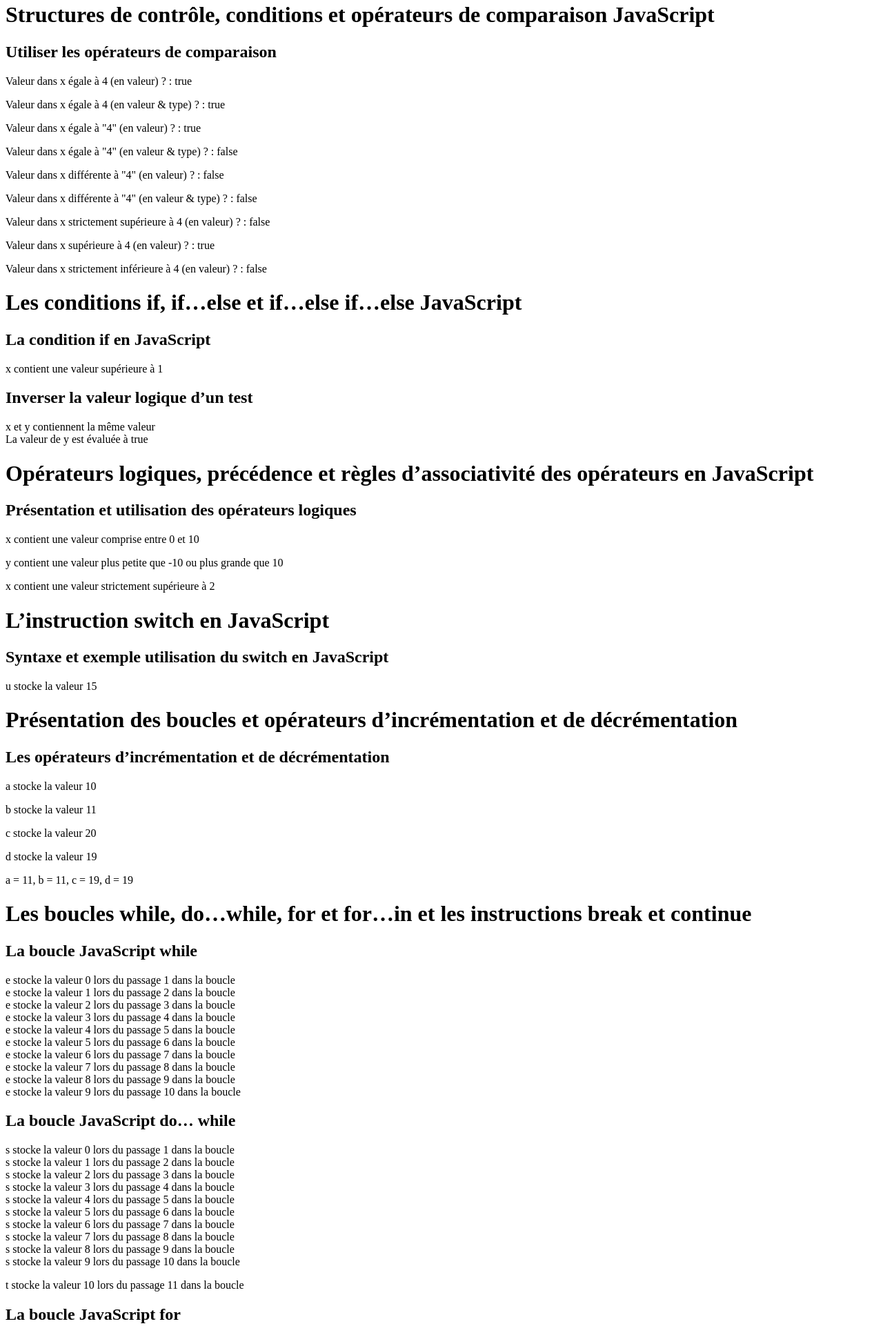
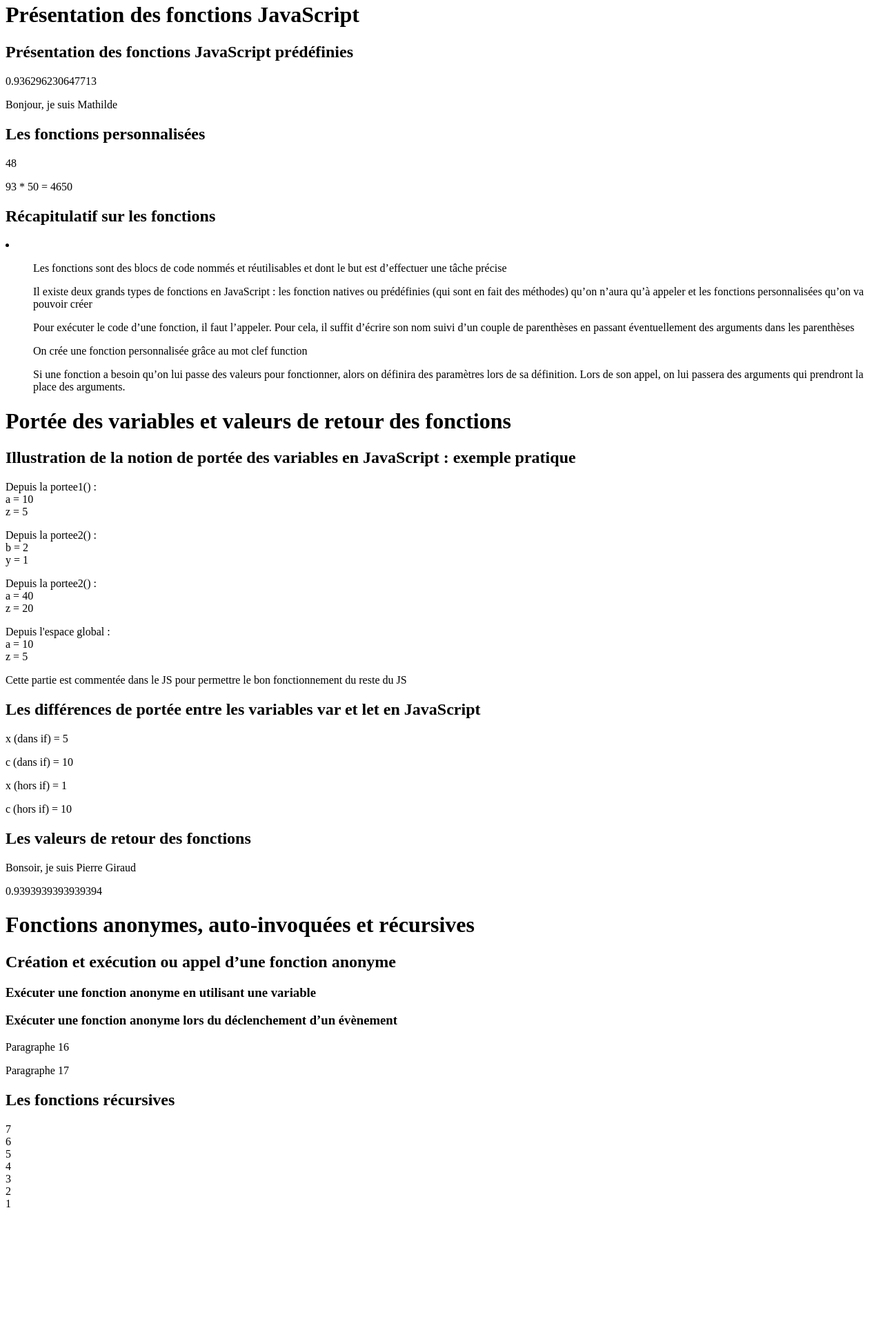
Before and after one commit to Etienne-Boursault/JS, a plain HTML site: page index.html in a window 1280 px wide. Shown: the part 18-1940 px from the top of the page at 69% size. After the commit the page ends 1788 px from the top, so only its background shows below. Drawn offline with Linux system fonts and the light colour scheme.

Commit message:
Présentation des fonctions

```diff
--- a/index.html
+++ b/index.html
@@ -1,7 +1,7 @@
 <!DOCTYPE html>
 <html lang="en">
 <head>
-    <title>Structures de contrôle</title>
+    <title>Présentation des fonctions</title>
     <meta charset="UTF-8">
     <meta content="width=device-width, initial-scale=1, user-scalable=no"
           name="viewport">
@@ -9,49 +9,47 @@
     <script async src="javascript/script.js"></script>
 </head>
 <body>
-<h1>Structures de contrôle, conditions et opérateurs de comparaison JavaScript</h1>
-<h2>Utiliser les opérateurs de comparaison</h2>
+<h1>Présentation des fonctions JavaScript</h1>
+<h2>Présentation des fonctions JavaScript prédéfinies</h2>
 <p id="p1"></p>
 <p id="p2"></p>
+<h2>Les fonctions personnalisées</h2>
 <p id="p3"></p>
 <p id="p4"></p>
+<h2>Récapitulatif sur les fonctions</h2>
+<li>
+    <ul>Les fonctions sont des blocs de code nommés et réutilisables et dont le but est d’effectuer une tâche
+        précise</ul>
+    <ul>Il existe deux grands types de fonctions en JavaScript : les fonction natives ou prédéfinies (qui sont en fait
+        des méthodes) qu’on n’aura qu’à appeler et les fonctions personnalisées qu’on va pouvoir créer</ul>
+    <ul>Pour exécuter le code d’une fonction, il faut l’appeler. Pour cela, il suffit d’écrire son nom suivi d’un
+        couple de parenthèses en passant éventuellement des arguments dans les parenthèses</ul>
+    <ul>On crée une fonction personnalisée grâce au mot clef function</ul>
+    <ul>Si une fonction a besoin qu’on lui passe des valeurs pour fonctionner, alors on définira des paramètres lors
+        de sa définition. Lors de son appel, on lui passera des arguments qui prendront la place des arguments.</ul>
+</li>
+<h1>Portée des variables et valeurs de retour des fonctions</h1>
+<h2>Illustration de la notion de portée des variables en JavaScript : exemple pratique</h2>
 <p id="p5"></p>
 <p id="p6"></p>
 <p id="p7"></p>
 <p id="p8"></p>
-<p id="p9"></p>
-<h1>Les conditions if, if…else et if…else if…else JavaScript</h1>
-<h2>La condition if en JavaScript</h2>
+<p id="p9">Cette partie est commentée dans le JS pour permettre le bon fonctionnement du reste du JS</p>
+<h2>Les différences de portée entre les variables var et let en JavaScript</h2>
 <p id="p10"></p>
-<h2>Inverser la valeur logique d’un test</h2>
 <p id="p11"></p>
-<h1>Opérateurs logiques, précédence et règles d’associativité des opérateurs en JavaScript</h1>
-<h2>Présentation et utilisation des opérateurs logiques</h2>
 <p id="p12"></p>
 <p id="p13"></p>
+<h2>Les valeurs de retour des fonctions</h2>
 <p id="p14"></p>
-<h1>L’instruction switch en JavaScript</h1>
-<h2>Syntaxe et exemple utilisation du switch en JavaScript</h2>
 <p id="p15"></p>
-<h1>Présentation des boucles et opérateurs d’incrémentation et de décrémentation</h1>
-<h2>Les opérateurs d’incrémentation et de décrémentation</h2>
-<p id="p16"></p>
-<p id="p17"></p>
+<h1>Fonctions anonymes, auto-invoquées et récursives</h1>
+<h2>Création et exécution ou appel d’une fonction anonyme</h2>
+<h3>Exécuter une fonction anonyme en utilisant une variable</h3>
+<h3>Exécuter une fonction anonyme lors du déclenchement d’un évènement</h3>
+<p id="p16">Paragraphe 16</p>
+<p id="p17">Paragraphe 17</p>
+<h2>Les fonctions récursives</h2>
 <p id="p18"></p>
-<p id="p19"></p>
-<p id="p20"></p>
-<h1>Les boucles while, do…while, for et for…in et les instructions break et continue</h1>
-<h2>La boucle JavaScript while</h2>
-<p id="p21"></p>
-<h2>La boucle JavaScript do… while</h2>
-<p id="p22"></p>
-<p id="p23"></p>
-<p id="p24"></p>
-<h2>La boucle JavaScript for</h2>
-<p id="p25"></p>
-<h2>Utiliser une instruction continue pour passer directement à l’itération suivante d’une boucle</h2>
-<p id="p26"></p>
-<h2>Utiliser une instruction break pour sortir prématurément d’une boucle</h2>
-<p id="p27"></p>
 </body>
 </html>
--- a/javascript/script.js
+++ b/javascript/script.js
@@ -1,179 +1,119 @@
-// Utiliser les opérateurs de comparaison
-let x = 4;
-let y = 0;
+// Présentation des fonctions JavaScript
+// Présentation des fonctions JavaScript prédéfinies
+let prez = 'Bonjour, je suis Pierre';
 
-let test1 = x == 4;
-let test2 = x === 4;
-let test3 = x == '4';
-let test4 = x === '4';
-let test5 = x != '4';
-let test6 = x != '4';
-let test7 = x > 4;
-let test8 = x >= 4;
-let test9 = x < 4;
+document.getElementById('p1').innerHTML = Math.random();
 
-document.getElementById('p1').innerText = 'Valeur dans x égale à 4 (en valeur) ? : ' + test1;
-document.getElementById('p2').innerText = 'Valeur dans x égale à 4 (en valeur & type) ? : ' + test2;
-document.getElementById('p3').innerText = 'Valeur dans x égale à "4" (en valeur) ? : ' + test3;
-document.getElementById('p4').innerText = 'Valeur dans x égale à "4" (en valeur & type) ? : ' + test4;
-document.getElementById('p5').innerText = 'Valeur dans x différente à "4" (en valeur) ? : ' + test5;
-document.getElementById('p6').innerText = 'Valeur dans x différente à "4" (en valeur & type) ? : ' + test6;
-document.getElementById('p7').innerText = 'Valeur dans x strictement supérieure à 4 (en valeur) ? : ' + test7;
-document.getElementById('p8').innerText = 'Valeur dans x supérieure à 4 (en valeur) ? : ' + test8;
-document.getElementById('p9').innerText = 'Valeur dans x strictement inférieure à 4 (en valeur) ? : ' + test9;
+let prez2 = prez.replace('Pierre', 'Mathilde');
+document.getElementById('p2').innerHTML = prez2;
 
-// La condition if en JavaScript
-let result;
-if (x > 1) {
-    result = 'x contient une valeur supérieure à 1';
+// Les fonctions personnalisées
+function aleatoire() {
+    return Math.round(Math.random() * 100);
 }
 
-if (x == y) {
-    result += 'x et y contiennent la même valeur';
+function multiplication(n1, n2) {
+    return n1 + ' * ' + n2 + ' = ' + (n1 * n2);
 }
 
-if (y) {
-    result = 'La valeur de y est évaluée à true';
+document.getElementById('p3').innerHTML = aleatoire();
+document.getElementById('p4').innerHTML = multiplication(aleatoire(), aleatoire());
+
+//  Portée des variables et valeurs de retour des fonctions
+// Illustration de la notion de portée des variables en JavaScript : exemple pratique
+let z = 5;
+var a = 10;
+
+function portee1() {
+    document.getElementById('p5').innerHTML = 'Depuis la portee1() : <br> a = ' + a + '<br> z = ' + z;
 }
 
-document.getElementById('p10').innerText = result;
-
-// Inverser la valeur logique d’un test
-let resultText;
-if ((x > 1) == false) {
-    resultText = 'x contient une valeur supérieure à 1';
+function portee2() {
+    let y = 1;
+    var b = 2;
+    document.getElementById('p6').innerHTML = 'Depuis la portee2() : <br> b = ' + b + '<br> y = ' + y;
 }
 
-if ((x == y) == false) {
-    if (!resultText) {
-        resultText = 'x et y contiennent la même valeur';
+function portee3() {
+    let z = 20;
+    var a = 40;
+    document.getElementById('p7').innerHTML = 'Depuis la portee2() : <br> a = ' + a + '<br> z = ' + z;
+}
+
+portee1();
+portee2();
+portee3();
+
+document.getElementById('p8').innerHTML = 'Depuis l\'espace global : <br> a = ' + a + '<br> z = ' + z;
+//document.getElementById('p9').innerHTML = 'Depuis l\'espace global : <br> b = ' + b + '<br> y = ' + y;
+
+// Les différences de portée entre les variables var et let en JavaScript
+function portee4() {
+    let x = 1;
+    var c = 2;
+    if (true) {
+        let x = 5;
+        var c = 10;
+        document.getElementById('p10').innerHTML = 'x (dans if) = ' + x;
+        document.getElementById('p11').innerHTML = 'c (dans if) = ' + c;
+    }
+    document.getElementById('p12').innerHTML = 'x (hors if) = ' + x;
+    document.getElementById('p13').innerHTML = 'c (hors if) = ' + c;
+}
+
+portee4();
+
+// Les valeurs de retour des fonctions
+let resultatReplace = prez.replace('jour', 'soir');
+document.getElementById('p14').innerHTML = resultatReplace + ' Giraud';
+
+function div(a, b) {
+    if (b == 0) {
+        return 'Division par 0 impossible';
     } else {
-        resultText += '\nx et y contiennent la même valeur';
+        return a/b;
+        alert('Ce message ne s\'affiche jamais');
     }
 }
 
-if (y == false) {
-    if (!resultText) {
-        resultText = 'La valeur de y est évaluée à true';
-    } else {
-        resultText += '\nLa valeur de y est évaluée à true';
-    }
+// let nombre1 = prompt('Entrez un premier nombre');
+// let nombre2 = prompt('Entrez un deuxième nombre');
+//
+// let resultatDiv = div(nombre1, nombre2);
+let resultatDiv = div(aleatoire(),aleatoire());
+
+document.getElementById('p15').innerHTML = resultatDiv;
+
+// Fonctions anonymes, auto-invoquées et récursives
+// Création et exécution ou appel d’une fonction anonyme
+// Exécuter une fonction anonyme en utilisant une variable
+let alerte = function() {
+    alert('Aie');
 }
 
-document.getElementById('p11').innerText = resultText;
+alerte();
 
-// Présentation et utilisation des opérateurs logiques
-let v = 5;
-let w = -20;
+// Auto-invoquer une fonction anonyme
+// Fonction anonyme auto-invoquée
+(function (){alerte('Aie')})();
+// Fonction nommée auto-invoquée
+(function bonjour(){alerte('Aie')})();
 
-if (v >= 0 && v <= 10) {
-    document.getElementById('p12').innerHTML = 'x contient une valeur comprise entre 0 et 10';
-}
+// Exécuter une fonction anonyme lors du déclenchement d’un évènement
+let para1 = document.getElementById('p16');
+let para2 = document.getElementById('p17');
 
-if (w < -10 || w > 10) {
-    document.getElementById('p13').innerHTML = 'y contient une valeur plus petite que -10 ou plus grande que 10';
-}
+para1.addEventListener('click', function (){alert('Clic sur p id=p16');});
+para2.addEventListener('click', function (){alert('Clic sur p id=p17');});
 
-if (!(x <= 2)) {
-    document.getElementById('p14').innerHTML = 'x contient une valeur strictement supérieure à 2';
-}
+// Les fonctions récursives
+function decompte(t) {
+    if (t > 0) {
+        document.getElementById('p18').innerHTML += t + '<br>';
+        return decompte(t - 1);
+    } else {
+        return t;
+    }
+};
 
-// Syntaxe et exemple utilisation du switch en JavaScript
-let u = 15;
-let switchValue = 'u stocke la valeur ';
-
-switch (u) {
-    case 2 :
-        switchValue += u;
-        document.getElementById('p15').innerHTML = switchValue;
-        break;
-    case 5 :
-        switchValue += u;
-        document.getElementById('p15').innerHTML = switchValue;
-        break;
-    case 10 :
-        switchValue += u;
-        document.getElementById('p15').innerHTML = switchValue;
-        break;
-    case 15 :
-        switchValue += u;
-        document.getElementById('p15').innerHTML = switchValue;
-        break;
-    case 20 :
-        switchValue += u;
-        document.getElementById('p15').innerHTML = switchValue;
-        break;
-    default:
-        document.getElementById('p15').innerHTML = 'x ne stocke ni 2, ni 5, ni 10, ni 20';
-}
-
-/* Sans break, le JavaScript continuerait à tester les différents autres case du switch même si un case égal à
- la valeur de la variable a été trouvé, ce qui ralentirait inutilement le code et pourrait produire des comportements
- non voulus.
- */
-
-// Présentation des boucles et opérateurs d’incrémentation et de décrémentation
-// Les opérateurs d’incrémentation et de décrémentation
-let a = 10, b = 10, c = 20, d = 20;
-
-document.getElementById('p16').innerHTML = 'a stocke la valeur ' + a++;
-document.getElementById('p17').innerHTML = 'b stocke la valeur ' + ++b;
-document.getElementById('p18').innerHTML = 'c stocke la valeur ' + c--;
-document.getElementById('p19').innerHTML = 'd stocke la valeur ' + --d;
-document.getElementById('p20').innerHTML =
-    'a = ' + a + ', b = ' + b + ', c = ' + c + ', d = ' + d;
-
-// Les boucles while, do…while, for et for…in et les instructions break et continue
-// La boucle JavaScript while
-let e = 0;
-while (e < 10) {
-    document.getElementById('p21').innerHTML +=
-        'e stocke la valeur ' + e + ' lors du passage ' + (e+1) + ' dans la boucle <br>';
-    e++;
-}
-
-// La boucle JavaScript do… while
-let s = 0;
-let f = 10, t =10;
-
-do {
-    document.getElementById('p22').innerHTML +=
-        's stocke la valeur ' + s + ' lors du passage ' + (s+1) + ' dans la boucle <br>';
-    s++;
-} while (s < 10);
-
-while (f < 10) {
-    document.getElementById('p23').innerHTML +=
-        'f stocke la valeur ' + f + ' lors du passage ' + (f+1) + ' dans la boucle <br>';
-    f++
-}
-
-do {
-    document.getElementById('p24').innerHTML +=
-        't stocke la valeur ' + t + ' lors du passage ' + (t+1) + ' dans la boucle <br>';
-    t++;
-} while (t < 10);
-
-// La boucle JavaScript for
-for (let i = 0; i < 10; i++) {
-    document.getElementById('p25').innerHTML +=
-        'i stocke la valeur ' + i + ' lors du passage ' + (i+1) + ' dans la boucle <br>';
-}
-
-// Utiliser une instruction continue pour passer directement à l’itération suivante d’une boucle
-for (let i = 0; i < 10; i++) {
-    if (i % 2 != 0) {
-        continue;
-    }
-    document.getElementById('p26').innerHTML +=
-        'i stocke la valeur ' + i + ' lors du passage ' + (i+1) + ' dans la boucle <br>';
-}
-
-// Utiliser une instruction break pour sortir prématurément d’une boucle
-for (let i = 0; i < 100; i++) {
-    if (i == 13) {
-        break;
-    }
-    document.getElementById('p27').innerHTML +=
-        'i stocke la valeur ' + i + ' lors du passage ' + (i+1) + ' dans la boucle <br>';
-}
+decompte(7);
```
